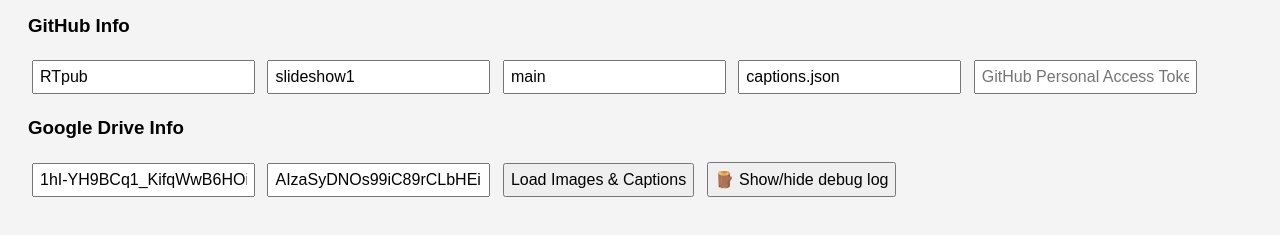
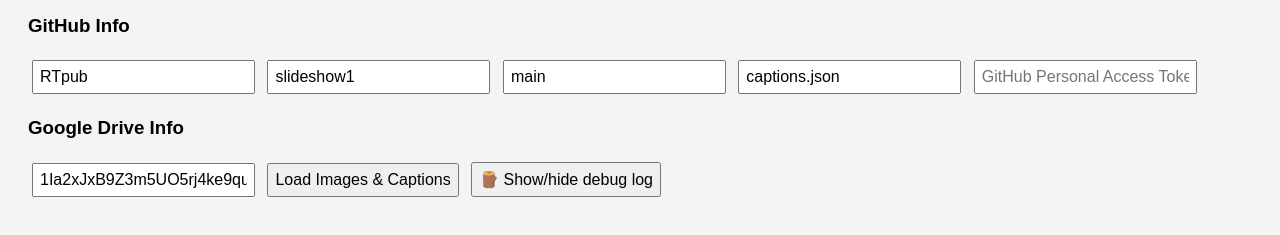
Before and after one commit to rtpub/slideshow1, a plain HTML site: page caption-editor.html in a window 1280 px wide. Shown: the part 107-342 px from the top of the page. Drawn offline with Linux system fonts and the light colour scheme.

Commit message:
Add files via upload

```diff
--- a/caption-editor.html
+++ b/caption-editor.html
@@ -114,7 +114,8 @@
   <input id="ghToken" placeholder="GitHub Personal Access Token" type="password">
 
   <h3>Google Drive Info</h3>
-  <input id="driveFolderId" placeholder="Drive Folder ID" value="1hI-YH9BCq1_KifqWwB6HOipBXIo9XEy4">
+  <!--  <input id="driveFolderId" placeholder="Drive Folder ID" value="1hI-YH9BCq1_KifqWwB6HOipBXIo9XEy4">  -->
+  <input id="driveFolderId" placeholder="Drive Folder ID" value="1Ia2xJxB9Z3m5UO5rj4ke9quVDf3GBlDv"
   <input id="driveApiKey" placeholder="Google API Key" value="AIzaSyDNOs99iC89rCLbHEiLZfwmX9WaMu3dXM4">
   <button onclick="loadData()">Load Images & Captions</button>
 
```
